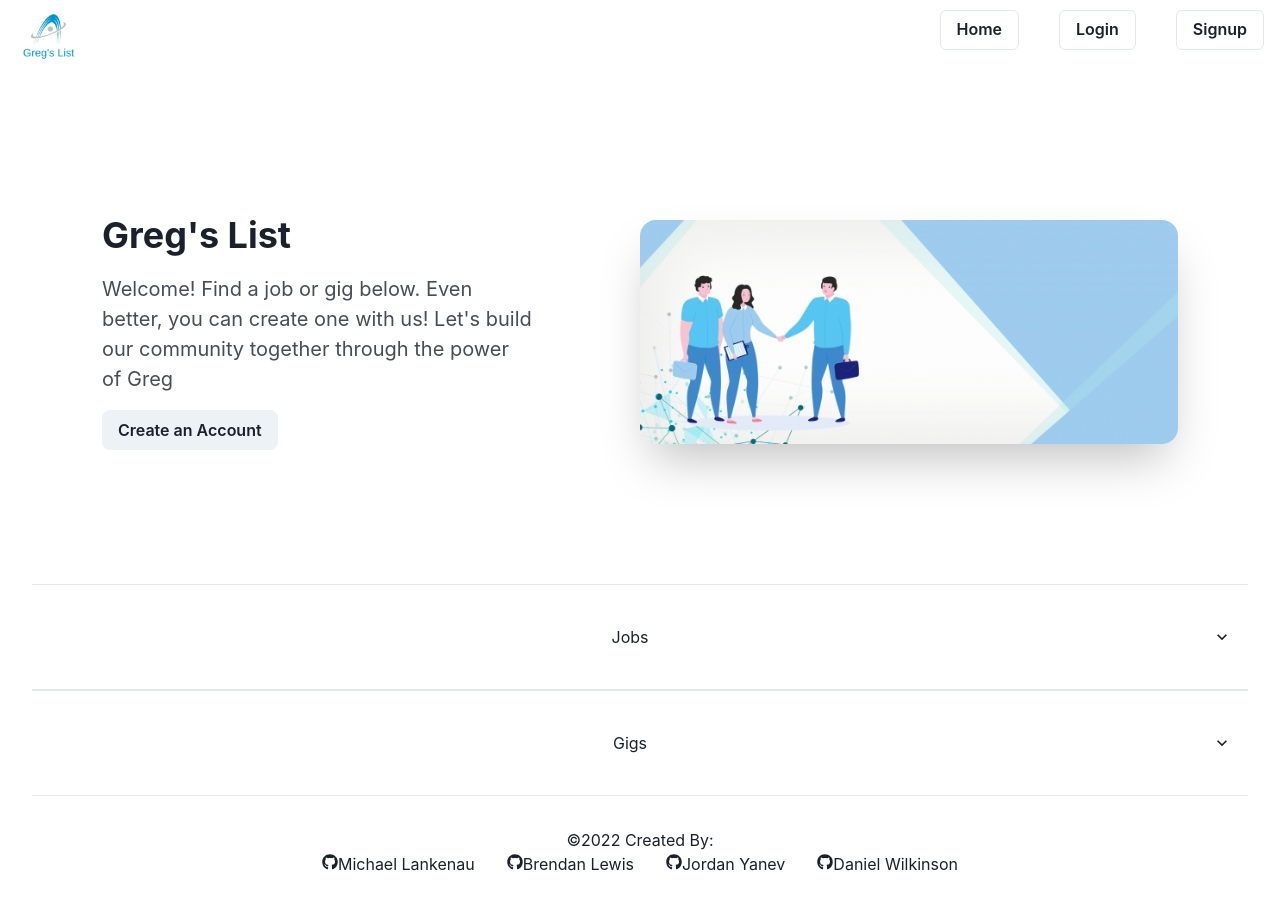
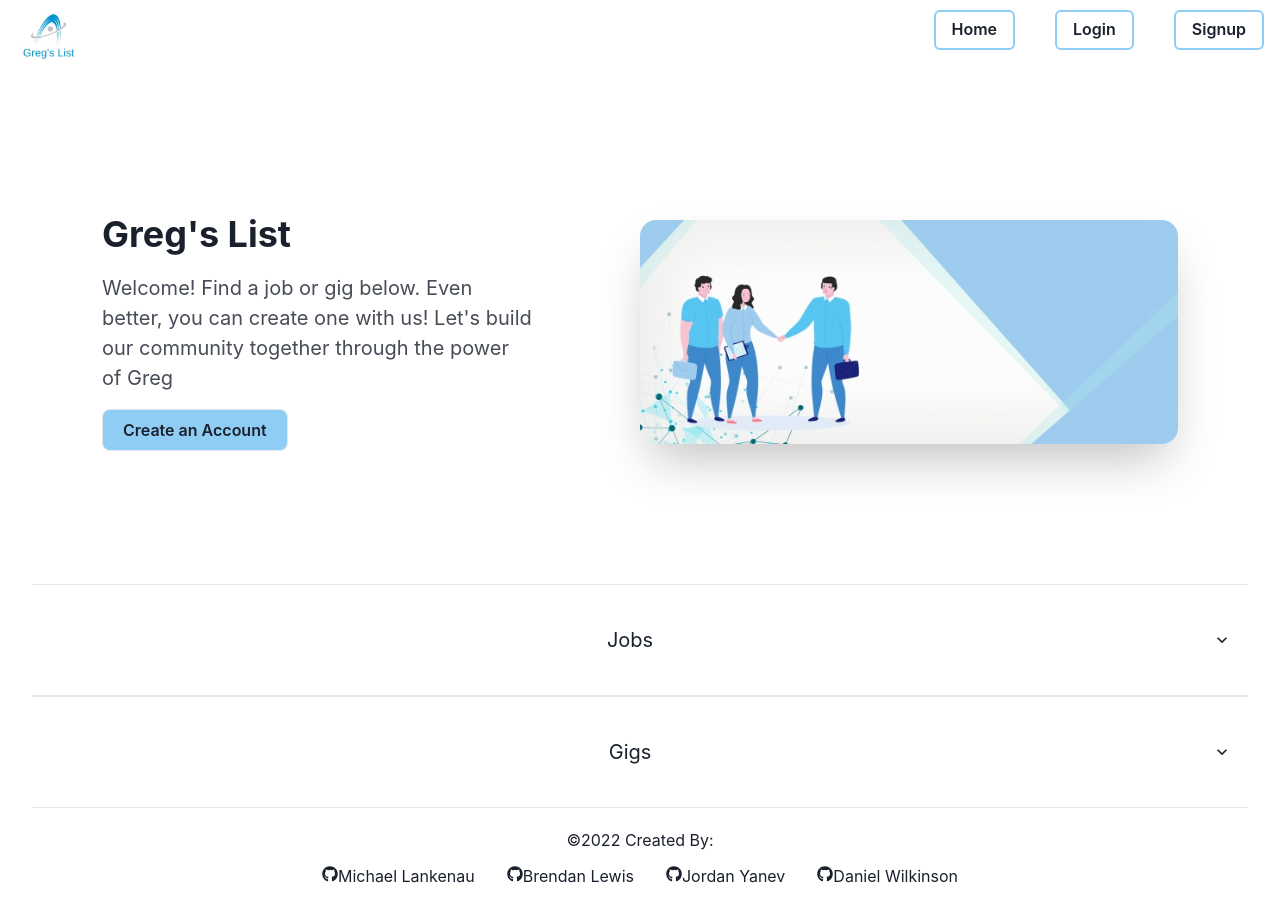
Before and after one commit to mtlankenau/gregs-list, a React (Create React App) app in the folder client/: page / in a window 1280 px wide. Before the commit the page ends 876 px from the top, so only its background shows below. Built offline with nearby package versions, Linux system fonts and the light colour scheme.

Commit message:
added new styling touches (padding, margin, fontsize, button borders/colors, etc.) to footer, navBar, home, and login pages/components.

```diff
--- a/client/src/components/footer.js
+++ b/client/src/components/footer.js
@@ -13,8 +13,8 @@ const Footer = () => {
 
   return (
     <Flex justify='space-around' marginTop='auto'>
-      <Box pt={8}>
-      <Center>&copy;2022 Created By:</Center>
+      <Box mt={5} mb={5}>
+      <Center pb={3}>&copy;2022 Created By:</Center>
         <Stack spacing={8} justify='center' align='center' isInline>
           {creators.map((creator) => (
               <Link href={creator.github} target='_blank' key={creator.name}>
--- a/client/src/components/navBar.js
+++ b/client/src/components/navBar.js
@@ -22,24 +22,24 @@ const NavBar = () => {
         <Spacer />
         <Box pb={8} mt='10px' >
         <Stack  spacing={10} direction='row'>
-            <Button as={Link} href='/' position='relative' variant='outline'>
+            <Button as={Link} href='/' position='relative' variant='outline' border='2px' borderColor='blue.200'>
               Home
             </Button>
             {Auth.loggedIn() ? (
               <>
-              <Button as={Link} href={`/profile/${Auth.getProfile().data.username}`} position='relative' variant='outline' >
+              <Button as={Link} href={`/profile/${Auth.getProfile().data.username}`} position='relative' variant='outline' border='2px' borderColor='blue.200'>
                 Profile
               </Button>
-              <Button as={Link} href='/' onClick={logout} position='relative' variant='outline' >
+              <Button as={Link} href='/' onClick={logout} position='relative' variant='outline' border='2px' borderColor='blue.200'>
                 Logout
               </Button>
               </>
             ) : (
               <>
-              <Button as={Link} href='/login' position='relative' variant='outline' >
+              <Button as={Link} href='/login' position='relative' variant='outline' border='2px' borderColor='blue.200'>
                 Login
               </Button>
-              <Button as={Link} href='/signup' position='relative' variant='outline'>
+              <Button as={Link} href='/signup' position='relative' variant='outline' border='2px' borderColor='blue.200'>
                     Signup
               </Button>
               </>
--- a/client/src/pages/home.js
+++ b/client/src/pages/home.js
@@ -68,8 +68,7 @@ const Home = ()=> {
                                     as={Link} href='/createJob'
                                     variantColor="primary"
                                     borderRadius="8px"
-                                    py="4"
-                                    px="4"
+                                    p={5}
                                     lineHeight="1"
                                     size="md"
                                     bg='blue.200'
@@ -80,12 +79,13 @@ const Home = ()=> {
                                 ) : (
                                 <Button
                                     as={Link} href='/signup'
-                                    variantColor="primary"
+                                    variant='outline'
                                     borderRadius="8px"
-                                    py="4"
-                                    px="4"
+                                    p={5}
                                     lineHeight="1"
                                     size="md"
+                                    bg='blue.200'
+                                    _hover={{bg: 'green.200'}}
                                 >
                                     Create an Account
                                 </Button>
@@ -124,18 +124,17 @@ const Home = ()=> {
                 {/* JOBS SECTION */}
                 <Accordion allowToggle rounded='5px'>
                     <AccordionItem>
-                        <h2>
                             <AccordionButton>
                                 <Box
                                     bg='white'
                                     w='100%'
+                                    fontSize='xl'
                                     pt={8}
                                     pb={8}
                                     >Jobs
                                 </Box>
                                 <AccordionIcon />
                             </AccordionButton>
-                        </h2>
                         <AccordionPanel pb={4}>
                             <Wrap>
                                 {jobData.map((job) => (
@@ -153,7 +152,7 @@ const Home = ()=> {
                                             <Text fontWeight='light' fontSize='md'>
                                                 {job.description}
                                             </Text>
-                                            <Button as={Link} href={`/jobCat/${job.title}`} variant='outline' bgColor='blue.200' _hover={{bg: 'green.200'}} size='md' mt={3} >Find</Button>
+                                            <Button as={Link} href={`/jobCat/${job.title}`} variant='outline' bg='blue.200' _hover={{bg: 'green.200'}} size='md' mt={3} >Find</Button>
                                         </Box>
                                     </Box>
                                 ))}
@@ -170,6 +169,7 @@ const Home = ()=> {
                                 <Box
                                     bg='white'
                                     w='100%'
+                                    fontSize='xl'
                                     pt={8}
                                     pb={8}
                                     >Gigs
@@ -194,7 +194,7 @@ const Home = ()=> {
                                                 <Text fontWeight='light' fontSize='md'>
                                                     {gig.description}
                                                 </Text>
-                                                <Button as={Link} href={`/jobCat/${gig.title}`} variant='outline' bgColor='blue.200' _hover={{bg: 'green.200'}} size='md' mt={3} >Find</Button>
+                                                <Button as={Link} href={`/jobCat/${gig.title}`} variant='outline' bg='blue.200' _hover={{bg: 'green.200'}} size='md' mt={3} >Find</Button>
                                             </Box>
                                         </Box>
                                 ))}
--- a/client/src/pages/login.js
+++ b/client/src/pages/login.js
@@ -100,10 +100,10 @@ const Login = () => {
             onChange={handleChange}
           />
         </InputGroup>
-        <Button boxShadow='md' _active={{ boxShadow: 'lg' }} onClick={handleLoginSubmit}>
+        <Button bg='blue.200' boxShadow='md' _active={{ boxShadow: 'lg' }} _hover={{bg: 'green.200'}} maxW='50%' minW='50%' alignSelf='center' onClick={handleLoginSubmit}>
           Login
         </Button>
-        <FormHelperText id='email-helper-text' textAlign='center'>
+        <FormHelperText id='email-helper-text' textAlign='center' fontSize='lg' pt={5}>
           Welcome back!
           <br />
           🏠
```
